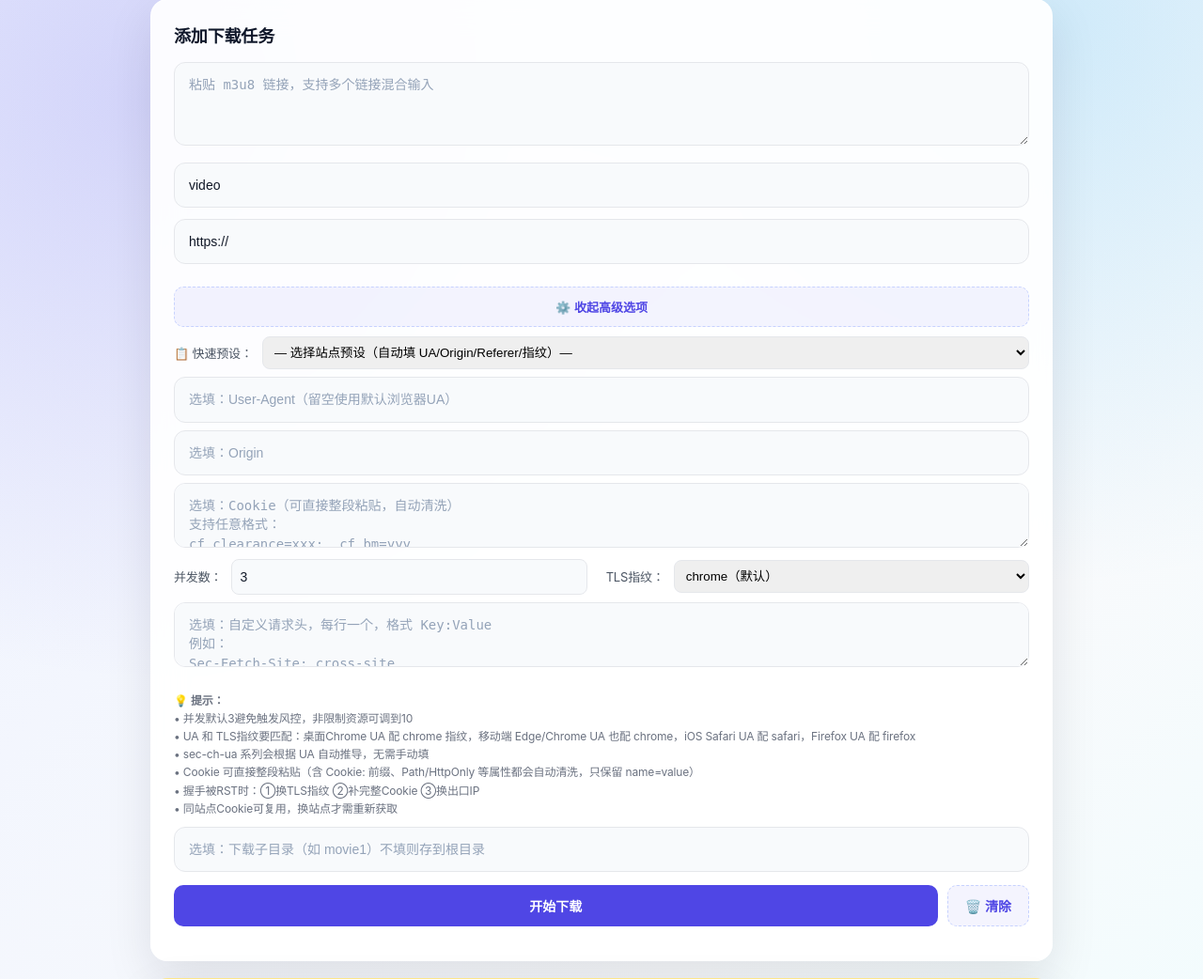
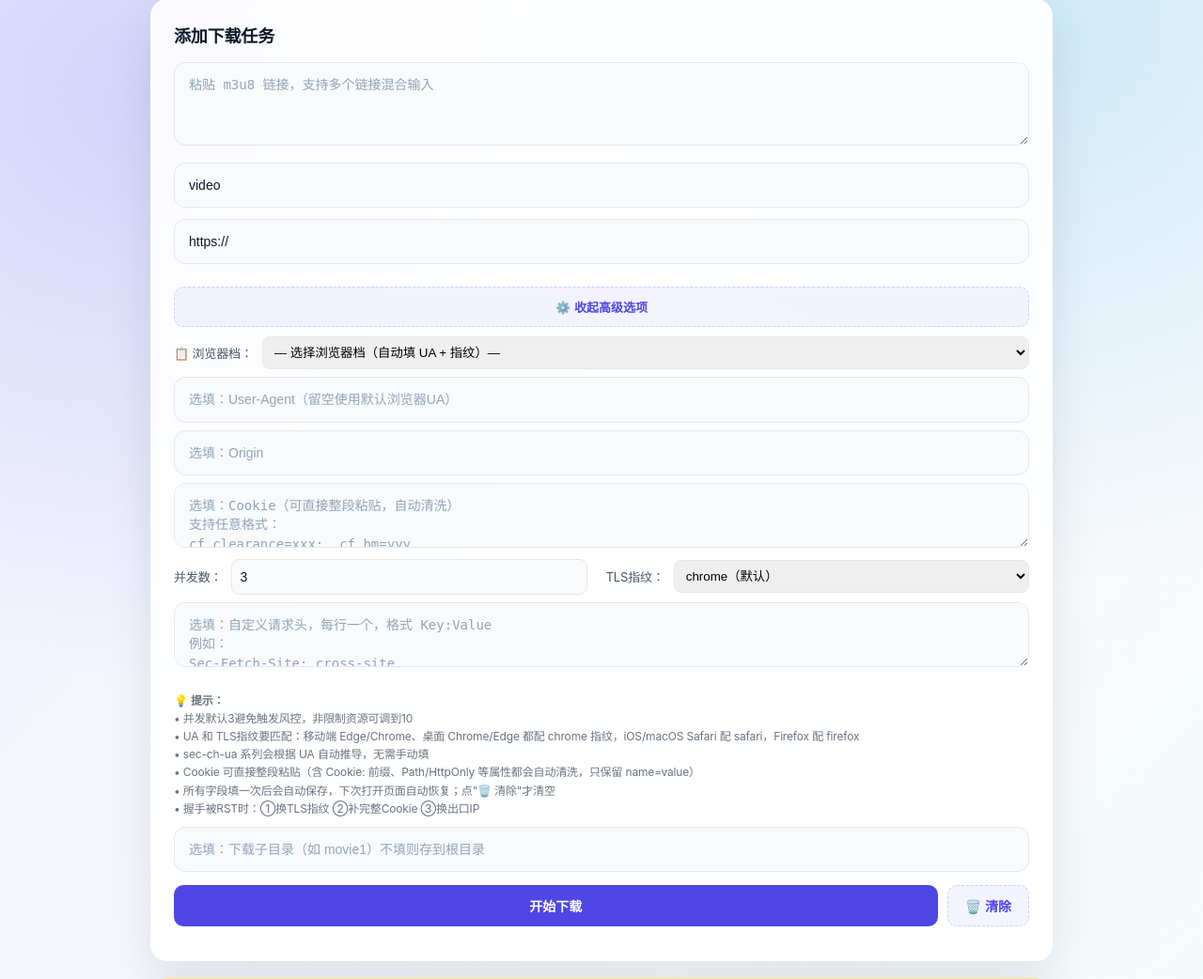
Before and after one commit to pelico/DDM3U8, a Flask app: page / in a window 1280 px wide. Shown: the part 129-1171 px from the top of the page at 94% size. Run offline with Flask 3, Linux system fonts and the light colour scheme; data that the repository does not hold is empty.

Commit message:
feat(web): 表单字段 localStorage 持久化 + 浏览器档位预设
- 表单字段填一次后自动保存到 localStorage，下次打开页面自动恢复
  - 持久化字段：name/referer/origin/cookie/ua/并发/指纹/自定义头
  - 不持久化：url/sub_path（每个任务不同）
  - 输入时实时保存，提交后只清 url/sub_path，保留其他字段
  - 只有"🗑️ 清除"按钮才会清空 localStorage 和所有字段
- 预设下拉改为"浏览器档位"（去掉具体站点名）
  - 移动 Edge/Chrome 140、桌面 Chrome/Edge 140、iOS/macOS Safari 17.5、Firefox 130
  - 选了只填 UA + TLS指纹，Origin/Referer 保留用户已填的

```diff
--- a/templates/index.html
+++ b/templates/index.html
@@ -200,13 +200,16 @@
                 </div>
                 <div id="advancedOptions" style="display: block; margin-bottom: 10px;">
                     <div class="input-group" style="margin-bottom: 8px; gap: 10px; align-items: center;">
-                        <label style="font-size: 13px; color: #4b5563; white-space: nowrap;">📋 快速预设：</label>
+                        <label style="font-size: 13px; color: #4b5563; white-space: nowrap;">📋 浏览器档：</label>
                         <select id="presetSelect" style="padding: 8px; border: 1px solid var(--border); border-radius: 8px; flex: 1;">
-                            <option value="">— 选择站点预设（自动填 UA/Origin/Referer/指纹）—</option>
-                            <option value="missav_android_edge">missav 站点（移动 Edge UA）</option>
-                            <option value="missav_win_chrome">missav 站点（桌面 Chrome UA）</option>
-                            <option value="missav_ios_safari">missav 站点（iOS Safari UA）</option>
-                            <option value="generic_cdn">通用 CDN（无 Referer，纯分片直连）</option>
+                            <option value="">— 选择浏览器档（自动填 UA + 指纹）—</option>
+                            <option value="android_edge">移动 Edge 140（Android）</option>
+                            <option value="android_chrome">移动 Chrome 140（Android）</option>
+                            <option value="win_chrome">桌面 Chrome 140（Win）</option>
+                            <option value="win_edge">桌面 Edge 140（Win）</option>
+                            <option value="ios_safari">iOS Safari 17.5</option>
+                            <option value="mac_safari">macOS Safari 17.5</option>
+                            <option value="firefox">Firefox 130（桌面）</option>
                         </select>
                     </div>
                     <input type="text" class="input-full" name="user_agent" placeholder="选填：User-Agent（留空使用默认浏览器UA）" style="margin-bottom: 8px;">
@@ -226,11 +229,11 @@
                     <p style="font-size: 12px; color: #6b7280; margin: 8px 0 0 0; line-height: 1.6;">
                         💡 <b>提示：</b><br>
                         • 并发默认3避免触发风控，非限制资源可调到10<br>
-                        • UA 和 TLS指纹要匹配：桌面Chrome UA 配 chrome 指纹，移动端 Edge/Chrome UA 也配 chrome，iOS Safari UA 配 safari，Firefox UA 配 firefox<br>
+                        • UA 和 TLS指纹要匹配：移动端 Edge/Chrome、桌面 Chrome/Edge 都配 chrome 指纹，iOS/macOS Safari 配 safari，Firefox 配 firefox<br>
                         • sec-ch-ua 系列会根据 UA 自动推导，无需手动填<br>
                         • Cookie 可直接整段粘贴（含 Cookie: 前缀、Path/HttpOnly 等属性都会自动清洗，只保留 name=value）<br>
-                        • 握手被RST时：①换TLS指纹 ②补完整Cookie ③换出口IP<br>
-                        • 同站点Cookie可复用，换站点才需重新获取
+                        • 所有字段填一次后会自动保存，下次打开页面自动恢复；点"🗑️ 清除"才清空<br>
+                        • 握手被RST时：①换TLS指纹 ②补完整Cookie ③换出口IP
                     </p>
                 </div>
                 <input type="text" class="input-full" name="sub_path" placeholder="选填：下载子目录（如 movie1）不填则存到根目录">
@@ -424,10 +427,10 @@
                 const response = await apiFetch('/down', { method: 'POST', body: new URLSearchParams(new FormData(this)) });
                 const data = await response.json().catch(() => ({}));
                 // 只清 url 和 sub_path（每个任务不同），保留 referer/cookie/ua/指纹/并发
-                // 方便同站点连续下载多个视频时不用重复填写
+                // 持久化保留的字段，下次打开页面也能恢复
                 this.elements['url'].value = '';
                 if (this.elements['sub_path']) this.elements['sub_path'].value = '';
-                // name 保留（用户可能用序号命名），但如果上次改过名可手动清
+                saveFormState();
                 if (data.message) showToast(data.message);
                 else showToast('任务添加成功');
                 refreshTasks(true);
@@ -438,8 +441,9 @@
             }
         };
 
-        // 一键清除：重置所有表单字段（含高级选项 + 预设下拉）
+        // 一键清除：清空 localStorage + 重置所有表单字段
         document.getElementById('clearFormBtn').onclick = function() {
+            try { localStorage.removeItem(FORM_STATE_KEY); } catch (e) {}
             const form = document.getElementById('downForm');
             form.reset();
             // reset 后恢复默认值（reset 会让 select/number 回到 HTML 默认）
@@ -461,32 +465,35 @@
                 : '⚙️ 收起高级选项';
         };
 
-        // 站点快速预设：选了就自动填 UA/Origin/Referer/TLS指纹
-        // Cookie 仍需手动粘贴（每个视频的 cf_clearance 不一样，但同站点可复用）
+        // 浏览器档位预设：选了就自动填 UA + TLS指纹（Origin/Referer 保留你已填的）
         const PRESETS = {
-            missav_android_edge: {
+            android_edge: {
                 ua: 'Mozilla/5.0 (Linux; Android 6.0; Nexus 5 Build/MRA58N) AppleWebKit/537.36 (KHTML, like Gecko) Chrome/140.0.0.0 Mobile Safari/537.36 Edg/140.0.0.0',
-                origin: 'https://missav.mrst.one',
-                referer: 'https://missav.mrst.one',
                 fingerprint: 'chrome',
             },
-            missav_win_chrome: {
-                ua: 'Mozilla/5.0 (Windows NT 10.0; Win64; x64) AppleWebKit/537.36 (KHTML, like Gecko) Chrome/140.0.0.0 Safari/537.36',
-                origin: 'https://missav.mrst.one',
-                referer: 'https://missav.mrst.one',
+            android_chrome: {
+                ua: 'Mozilla/5.0 (Linux; Android 10; Pixel 5) AppleWebKit/537.36 (KHTML, like Gecko) Chrome/140.0.0.0 Mobile Safari/537.36',
                 fingerprint: 'chrome',
             },
-            missav_ios_safari: {
+            win_chrome: {
+                ua: 'Mozilla/5.0 (Windows NT 10.0; Win64; x64) AppleWebKit/537.36 (KHTML, like Gecko) Chrome/140.0.0.0 Safari/537.36',
+                fingerprint: 'chrome',
+            },
+            win_edge: {
+                ua: 'Mozilla/5.0 (Windows NT 10.0; Win64; x64) AppleWebKit/537.36 (KHTML, like Gecko) Chrome/140.0.0.0 Safari/537.36 Edg/140.0.0.0',
+                fingerprint: 'chrome',
+            },
+            ios_safari: {
                 ua: 'Mozilla/5.0 (iPhone; CPU iPhone OS 17_5 like Mac OS X) AppleWebKit/605.1.15 (KHTML, like Gecko) Version/17.5 Mobile/15E148 Safari/604.1',
-                origin: 'https://missav.mrst.one',
-                referer: 'https://missav.mrst.one',
                 fingerprint: 'safari',
             },
-            generic_cdn: {
-                ua: '',
-                origin: '',
-                referer: '',
-                fingerprint: 'chrome',
+            mac_safari: {
+                ua: 'Mozilla/5.0 (Macintosh; Intel Mac OS X 10_15_7) AppleWebKit/605.1.15 (KHTML, like Gecko) Version/17.5 Safari/605.1.15',
+                fingerprint: 'safari',
+            },
+            firefox: {
+                ua: 'Mozilla/5.0 (Windows NT 10.0; Win64; x64; rv:130.0) Gecko/20100101 Firefox/130.0',
+                fingerprint: 'firefox',
             },
         };
         document.getElementById('presetSelect').onchange = function() {
@@ -494,12 +501,44 @@
             if (!p) return;
             const form = document.getElementById('downForm');
             form.elements['user_agent'].value = p.ua;
-            form.elements['origin'].value = p.origin;
-            form.elements['referer'].value = p.referer || 'https://';
             form.elements['fingerprint'].value = p.fingerprint;
-            // 预设不覆盖 Cookie（用户可能已填），只填空字段时才填
-            showToast('预设已填入 UA/Origin/Referer/指纹，请补 Cookie');
+            // Origin/Referer 保留用户已填的，不覆盖（换站点时用户自己改）
+            saveFormState();
+            showToast('已填入 UA + TLS指纹，请补 Origin/Referer/Cookie');
         };
+
+        // 表单状态持久化（localStorage）
+        // 除 url/sub_path 外，所有字段填一次后自动保存，下次打开页面自动恢复
+        // 只有"🗑️ 清除"按钮才会清空
+        const FORM_STATE_KEY = 'ddm3u8_form_state_v1';
+        const PERSIST_FIELDS = ['name', 'referer', 'origin', 'user_agent', 'cookie', 'concurrency', 'fingerprint', 'custom_headers'];
+
+        function saveFormState() {
+            const form = document.getElementById('downForm');
+            const state = {};
+            PERSIST_FIELDS.forEach(function(name) {
+                const el = form.elements[name];
+                if (el) state[name] = el.value;
+            });
+            try { localStorage.setItem(FORM_STATE_KEY, JSON.stringify(state)); } catch (e) {}
+        }
+
+        function loadFormState() {
+            const form = document.getElementById('downForm');
+            let state = {};
+            try { state = JSON.parse(localStorage.getItem(FORM_STATE_KEY) || '{}'); } catch (e) { return; }
+            PERSIST_FIELDS.forEach(function(name) {
+                const el = form.elements[name];
+                if (el && state[name] !== undefined && state[name] !== '') el.value = state[name];
+            });
+        }
+
+        // 输入时实时保存
+        document.getElementById('downForm').addEventListener('input', saveFormState);
+        document.getElementById('downForm').addEventListener('change', saveFormState);
+
+        // 页面加载时恢复表单
+        loadFormState();
 
         document.getElementById('localMergeForm').onsubmit = async function(e) {
             e.preventDefault();
```
